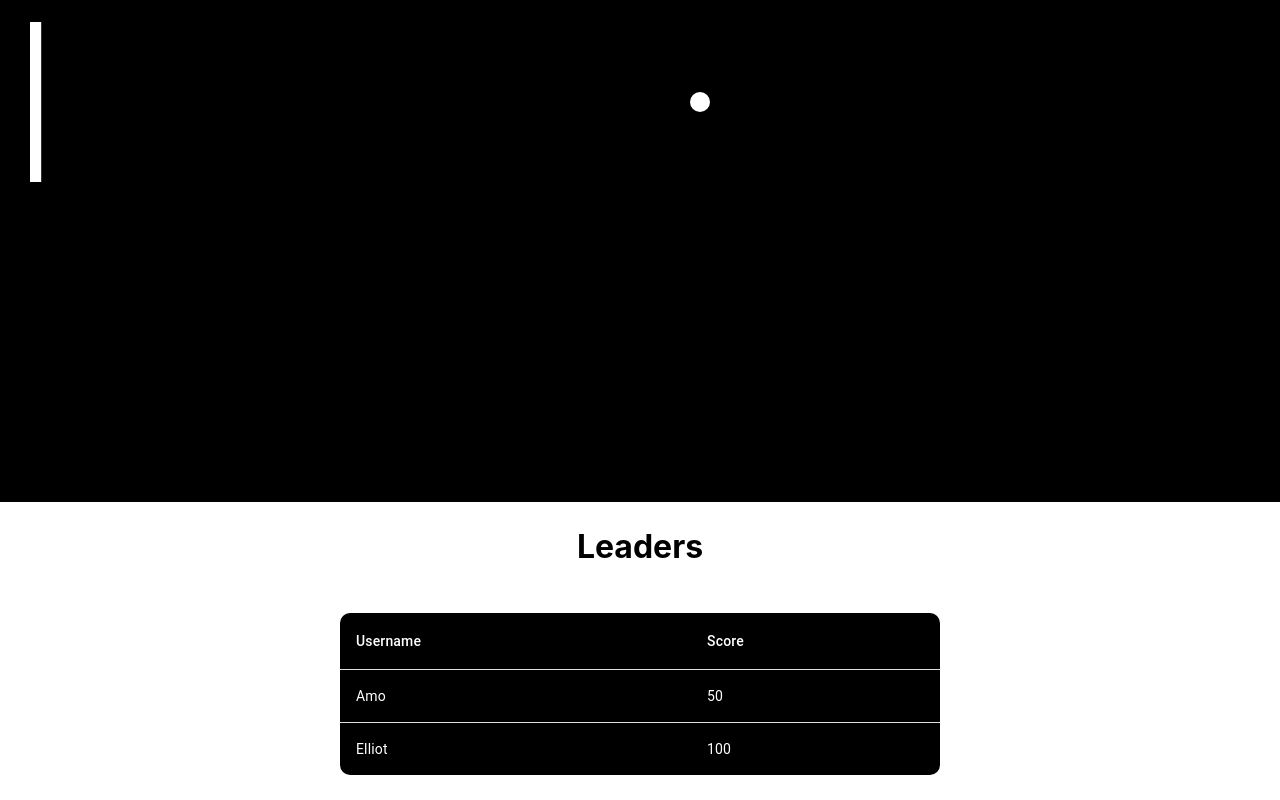
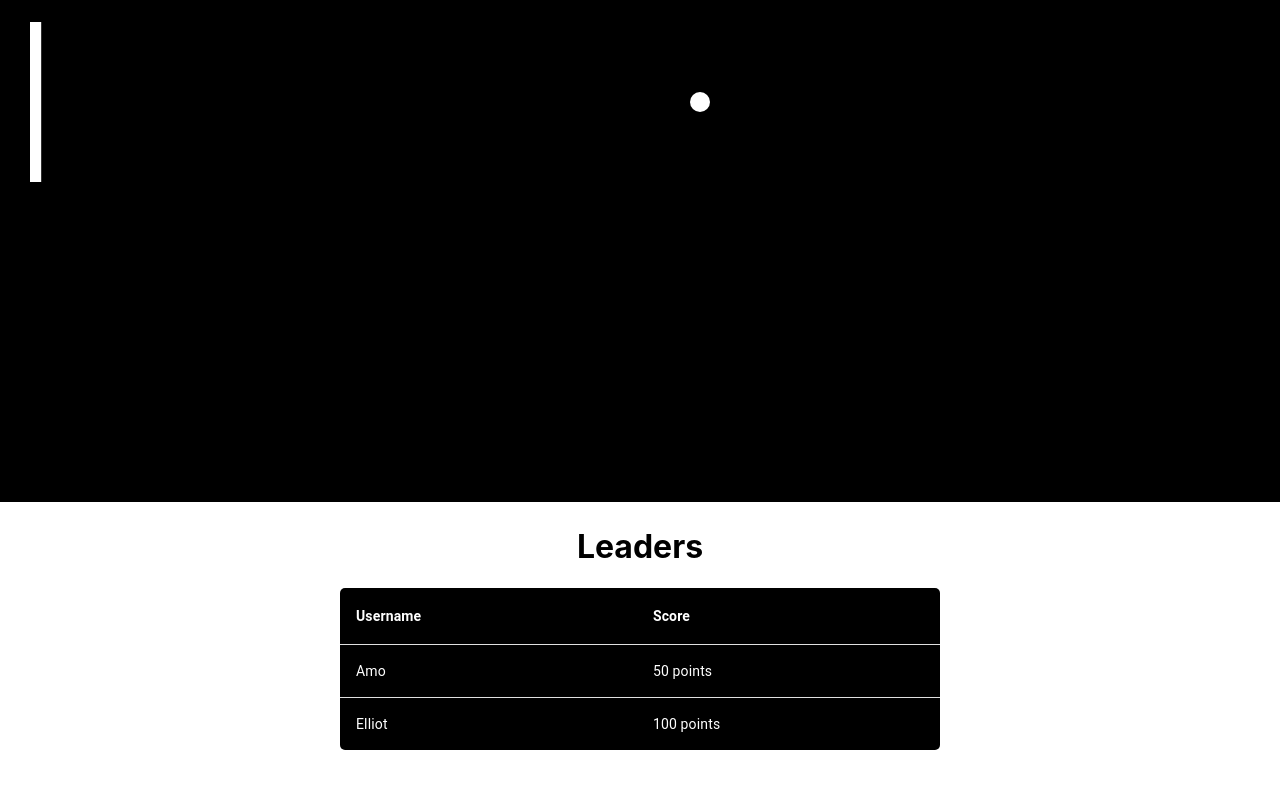
Before and after one commit to Aman-Hundal/PongJS, a React (Create React App) app in the folder frontend/: page / in a window 1280 px wide. Shown: the part 380-1180 px from the top of the page. After the commit the page ends 1150 px from the top, so only its background shows below. Built offline with nearby package versions, Linux system fonts and the light colour scheme.

Commit message:
small changes

```diff
--- a/frontend/src/components/Leaderboard.jsx
+++ b/frontend/src/components/Leaderboard.jsx
@@ -14,15 +14,15 @@ export default function Leaderboard(props) {
       <Table sx={{ width: 600, margin:'auto', background: "black"}} aria-label="simple table">
         <TableHead>
           <TableRow>
-            <TableCell sx={{color: "white"}}>Username</TableCell>
-            <TableCell sx={{color: "white"}}> Score</TableCell>
+            <TableCell sx={{color: "white"}}><strong>Username</strong></TableCell>
+            <TableCell sx={{color: "white"}}><strong>Score</strong></TableCell>
           </TableRow>
         </TableHead>
         <TableBody>
           {users.map((user) => (
             <TableRow key={user.id} sx={{ '&:last-child td, &:last-child th': { border: 0 } }}>
               <TableCell sx={{color: "white"}}>{user.name}</TableCell>
-              <TableCell sx={{color: "white"}}>{user.score}</TableCell>
+              <TableCell sx={{color: "white"}}>{user.score} points</TableCell>
             </TableRow>
           ))}
         </TableBody>
--- a/frontend/src/components/styles/Leaderboard.css
+++ b/frontend/src/components/styles/Leaderboard.css
@@ -1,12 +1,11 @@
 table {
-  border-top-left-radius: 10px;
-  border-top-right-radius: 10px;
-  border-bottom-right-radius: 10px;
-  border-bottom-left-radius: 10px;
+  border-top-left-radius: 5px;
+  border-top-right-radius: 5px;
+  border-bottom-right-radius: 5px;
+  border-bottom-left-radius: 5px;
   width: 100%;
 }
 
 .container {
-  padding-top: 25px;
-  padding-bottom: 25px;
+  padding-bottom: 20px;
 }
```
